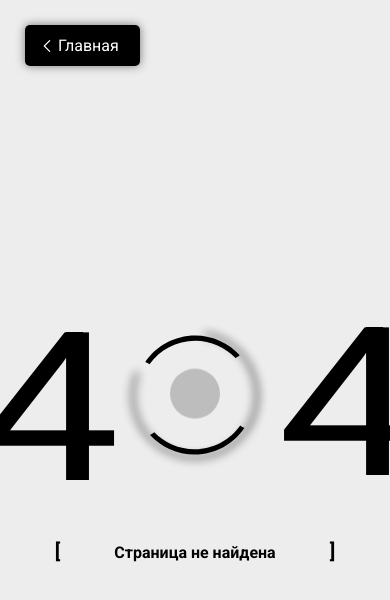
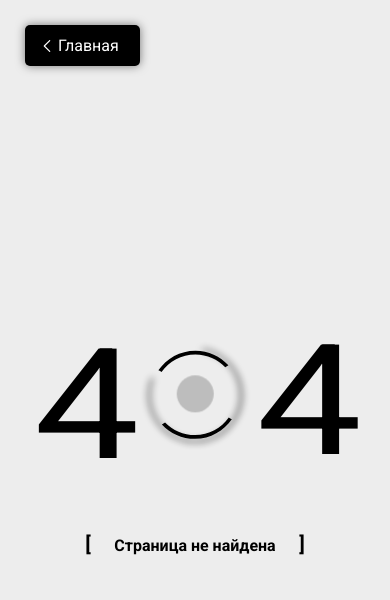
Before and after one commit to DIGIKRASH/Portfolio, a website: page src/404.html in a window 390 px wide. Drawn offline with nearby package versions, Linux system fonts and the light colour scheme; files that its build step writes are made by us from their sources.

Commit message:
Адаптив страницы '404'

```diff
--- a/src/scss/_media.scss
+++ b/src/scss/_media.scss
@@ -418,6 +418,15 @@
 
 //Max-Width: 500px ================================
 @media (max-width: 500px) {
+    .svg-404 {
+        width: 95vw;
+        height: 25vh;
+    }
+    .message:after,
+     .message:before {
+        color: #000;
+        margin: 0 5vw;
+    }
     .slide__explore {
         font-size: 20px;
         line-height: 26px;
```
Also changed, not shown: dist/css/style.css, dist/css/style.min.css.
